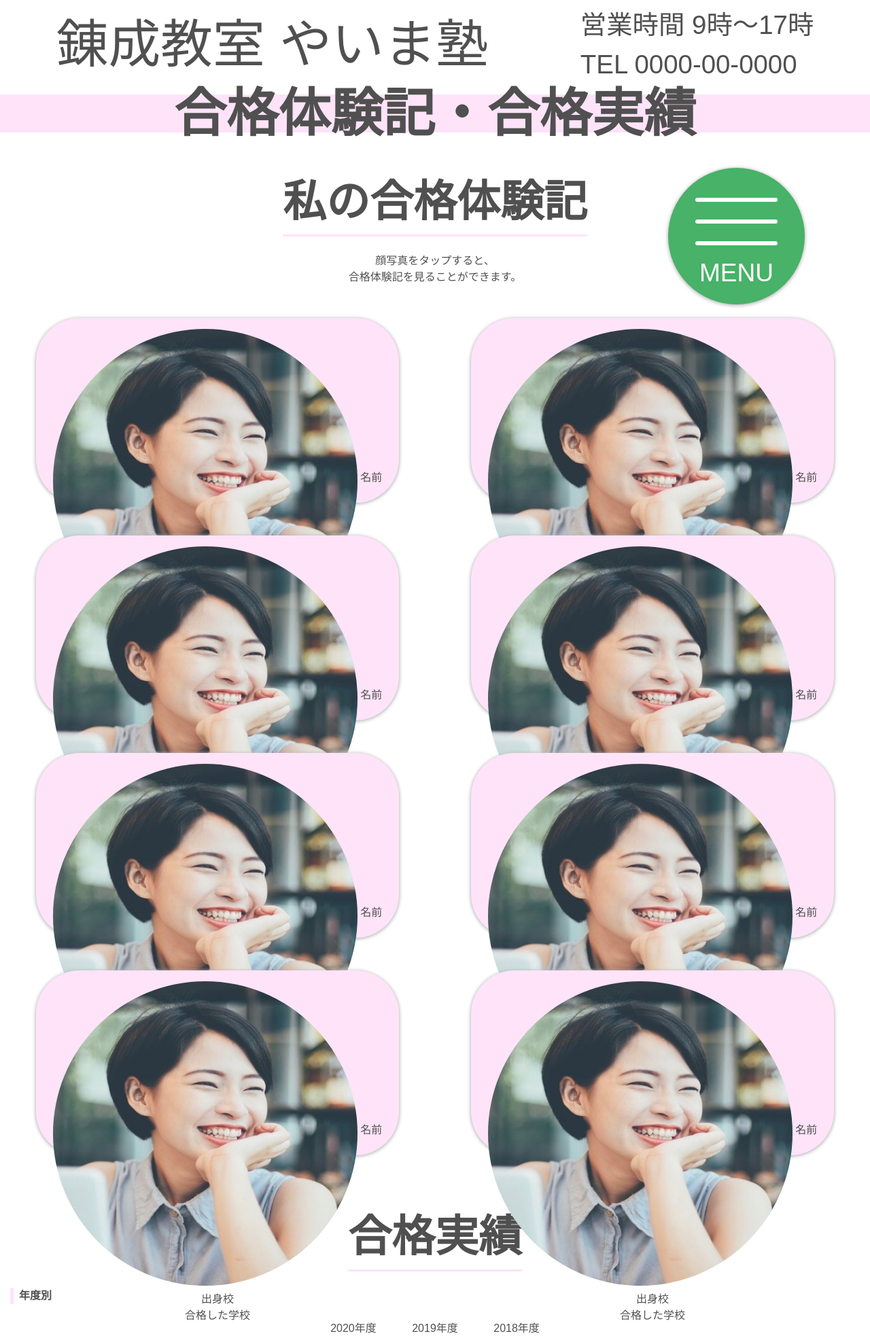
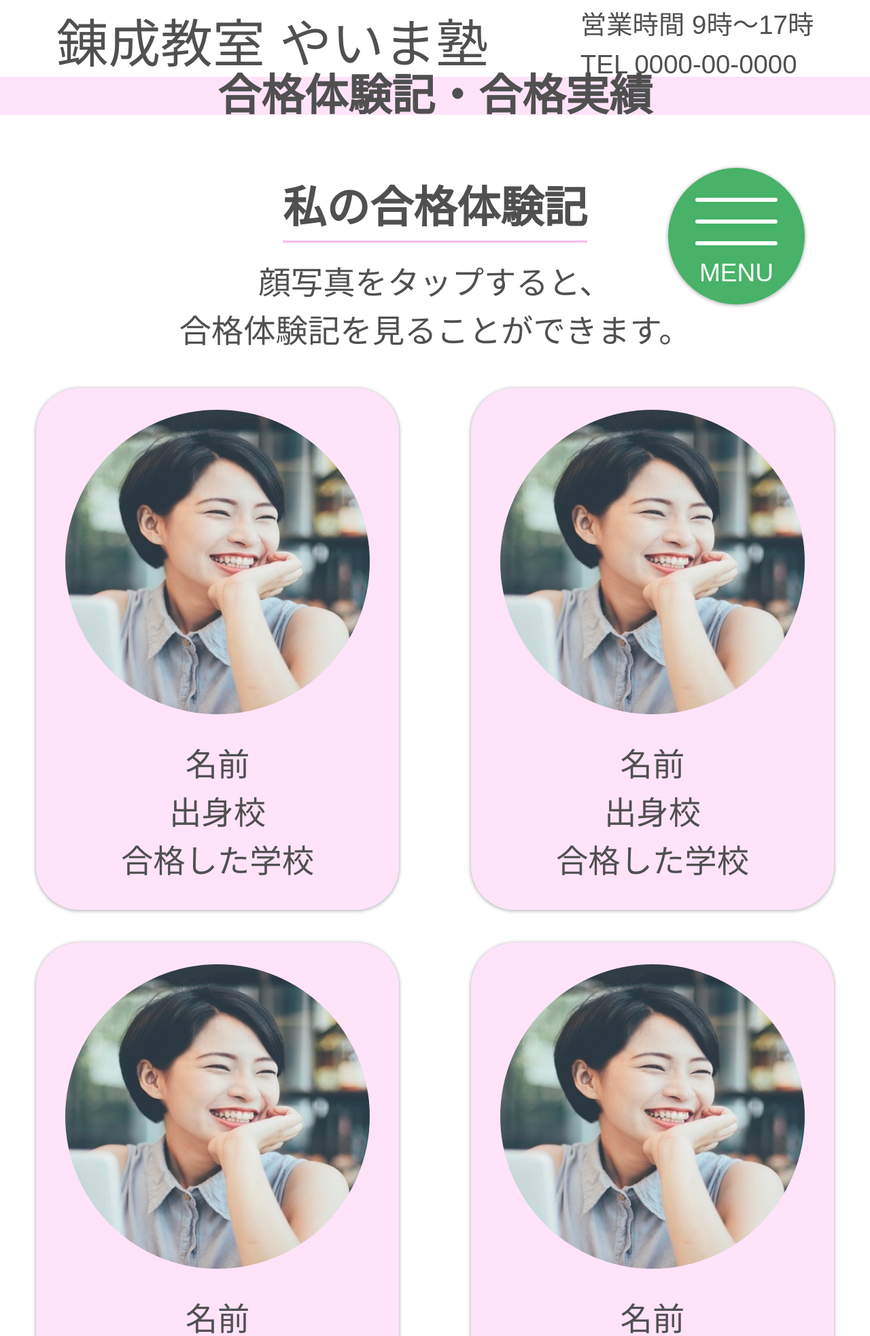
Before and after one commit to Toyoshima4310/yaima-homepage, a PHP site: page /html/success.html in a window 1280 px wide. Shown: the top 1966 px of the page at 68% size. Run offline with PHP 8.4, Linux system fonts and the light colour scheme.

Commit message:
cssにまとめた

```diff
--- a/css/stylesheet.css
+++ b/css/stylesheet.css
@@ -2,7 +2,92 @@
 
 body {
     color: #505050;
+    font-size:3.7vw;
     font-family: "Hiragino Kaku Gothic Pro", "ヒラギノ角ゴ Pro", "Yu Gothic Medium", "游ゴシック Medium", YuGothic, "游ゴシック体", "メイリオ", sans-serif;;
+}
+
+.header ul li {
+    font-size:3vw;
+}
+
+.headerlogo {
+    font-size:6vw;
+}
+
+.themeg {
+    display:inline-block;
+    font-size:5vw;
+    border-bottom:3px solid #2FBA4E;
+}
+
+.themep {
+    display:inline-block;
+    font-size:5vw;
+    border-bottom:3px solid #FCBBED;
+}
+
+.headerg {
+    width:100%;
+    height:7vh;
+    background-color:#EEFFDB;
+    font-size:5vw;
+    position:relative;
+    top:-2.2vw;
+}
+
+.headerp {
+    width:100%;
+    height:7vh;
+    background-color:#FFE3F9;
+    font-size:5vw;
+    position: relative;
+    top:-2.2vw;
+}
+
+.footer {
+    width:100%;
+    height:8vh;
+    margin-top:40vh;
+    background-color:#EEFFDB;
+    font-size:3.6vw;
+}
+
+/*------------------------ハンバーガーメニュースタート--------------------*/
+.menubtn {
+    width:15.7vw;
+    height:15.7vw;
+    border-radius:50%;
+    background-color:#47B268;
+    position:fixed;
+    top:19.3vw;
+    left:76.8vw;
+    z-index:1;
+    box-shadow:0 1px 5px 1px #bbb;
+}
+
+.line {
+    height:0.5vw;
+    width:9.4vw;
+    background-color:white;
+    border-radius:1vw;
+    margin-top:2vw
+}
+
+.menutext {
+    font-size:2.9vw;
+    color:white;
+    margin-top:1vw;
+}
+
+.humberger ul {
+    position:fixed;
+    top:0;
+    right:-80vw;
+    background-color:#C4F7C4;
+    width:80vw;
+    height:100vh;
+    z-index:2;
+    transition:0.4s linear;
 }
 
 .humberger ul li {
@@ -11,12 +96,122 @@ body {
     margin:0;
 }
 
+.humberger ul li:first-child {
+    margin-top:10vw;
+    margin-left:50vw;
+    padding-bottom:25vw;
+    font-size:17vw;
+}
+
 .humberger ul li a {
     display:block;
     text-decoration:none;
 }
+
+.humberger ul li:first-child a {
+    color:#47B268;
+    transition:0.4s linear;
+}
+
 .humberger ul li:not(:first-child) a {
     color:#47B268;
     font-size:4.8vw;
     font-weight:bold;
 }
+
+/*--------------------------index.htmlスタート-------------------------*/
+
+.sea {
+    height:62.3vw;
+    background-image:url(../images/spsea.jpeg);
+    background-size:cover;
+    position:relative;
+    top:-2.2vw;
+}
+
+.seatext {
+    color:#000000;
+    font-size:9vw;
+    text-align:center;
+}
+
+.sea a {
+    width:56.5vw;
+    height:16.4vw;
+    background-color:#C4F7C4;
+    color:#47B268;
+    font-size:6vw;
+    padding-top:3.7vw;
+    border-radius:5vw;
+    box-shadow:0 1px 5px 1px #bbb;
+}
+
+.idxsuc a {
+    width:56.5vw;
+    height:16.4vw;
+    background-color:#FCBBED;
+    color:#505050;
+    font-size:5.2vw;
+    padding-top:4vw;
+    border-radius:5vw;
+    box-shadow:0 1px 5px 1px #bbb;
+}
+
+/*-------------------course.htmlスタート-----------------*/
+
+.table tr:nth-child(odd){
+    background-color:#F6FFEB;
+}
+
+/*------------------success.htmlスタート-----------------*/
+
+.sucimg {
+    display:block;
+    height:60vw;
+    width:39vw;
+    background-color:#FFE3F9;
+    border-radius:5vw;
+    box-shadow:0 1px 5px 1px #bbb;
+    padding-top:2.5vw;
+    padding-bottom:2.5vw;
+}
+
+.sucimg img {
+    height:35vw;
+    width:35vw;
+    margin-bottom:3vw;
+    border-radius:50%;
+}
+
+
+.themecp {
+    display:inline-block;
+    border-left:5px solid #FFE3F9;
+}
+
+/*-----------------interviw.htmlスタート----------------*/
+
+.intimg {
+    font-size:2.8vw;
+    display:block;
+    height:60vw;
+    width:39vw;
+    background-color:#EEFFDB;
+    border-radius:5vw;
+    box-shadow:0 1px 5px 1px #bbb;
+    padding-top:2.5vw;
+    padding-bottom:2.5vw;
+}
+
+.intimg img {
+    height:35vw;
+    width:35vw;
+    margin-bottom:3vw;
+    border-radius:50%;
+}
+
+/*--------------session.htmlスタート--------------------*/
+
+.ssnimg {
+    width:68vw;
+}
--- a/html/success.html
+++ b/html/success.html
@@ -13,11 +13,11 @@
   </head>
   <body>
       <div class="container-fluid"> <!--ヘッダー-->
-        <div class="d-flex justify-content-around mt-2">
-          <div style="font-size:6vw">錬成教室 やいま塾</div>
+        <div class="header d-flex justify-content-around mt-2">
+          <div class="headerlogo">錬成教室 やいま塾</div>
           <ul class="list-unstyled">
-            <li style="font-size:3vw">営業時間 9時〜17時</li>
-            <li style="font-size:3vw">TEL 0000-00-0000</li>
+            <li>営業時間 9時〜17時</li>
+            <li>TEL 0000-00-0000</li>
           </ul>
         </div> <!--d-flex ect-->
       </div> <!--ヘッダー-->
@@ -25,16 +25,16 @@
       <!--スマホメニュースタート-->
       <div id="menu">
 
-        <div v-on:click="drawer" class="d-flex flex-column justify-content-center align-items-center" style="width:15.7vw; height:15.7vw; border-radius:50%; background-color:#47B268; position:fixed; top:19.3vw; left:76.8vw; z-index:1;  box-shadow:0 1px 5px 1px #bbb">
-          <div style="height:0.5vw; width:9.4vw; background-color:white; border-radius:1vw; margin-top:2vw"></div>
-          <div style="height:0.5vw; width:9.4vw; background-color:white; border-radius:1vw; margin-top:2vw"></div>
-          <div style="height:0.5vw; width:9.4vw; background-color:white; border-radius:1vw; margin-top:2vw"></div>
-          <div style="font-size:2.9vw; color:white; margin-top:1vw">MENU</div>
+        <div v-on:click="drawer" class="menubtn d-flex flex-column justify-content-center align-items-center">
+          <div class="line"></div>
+          <div class="line"></div>
+          <div class="line"></div>
+          <div class="menutext">MENU</div>
         </div>
 
         <div class="humberger">
-          <ul class="flex-column text-center list-unstyled" style="position:fixed; top:0; right:-80vw; background-color:#C4F7C4; width:80vw; height:100vh; z-index:2; transition:0.4s linear" v-bind:style="{transform:draw}">
-            <li style="margin-top:10vw; margin-left:50vw; padding-bottom:25vw; font-size:17vw;"><a href="#" style="color:#47B268; transition:0.4s linear" v-on:click="closer">×</a></li>
+          <ul class="flex-column text-center list-unstyled" v-bind:style="{transform:draw}">
+            <li><a href="#" v-on:click="closer">×</a></li>
             <li><a href="index.html">ホーム</a></li>
             <li><a href="about.html">やいま塾について</a></li>
             <li><a v-on:click="closer">合格体験記・合格実績</a></li>
@@ -64,62 +64,52 @@
       </script>
       <!--スマホメニューここまで-->
 
-      <div class="d-inline-flex justify-content-center"
-            style="width:100%; height:7vh; background-color:#FFE3F9"> <!--ヘッダー帯-->
-        <div class="align-self-center font-weight-bold" style="font-size:6vw">合格体験記・合格実績</div>
+      <div class="headerp d-inline-flex justify-content-center"> <!--ヘッダー帯-->
+        <div class="align-self-center font-weight-bold">合格体験記・合格実績</div>
       </div>
 
       <div class="container-fluid text-center"> <!--私の合格体験記スタート-->
-        <div class="mt-5 font-weight-bold"
-            style="display:inline-block; font-size:5vw; border-bottom:3px solid #FFE3F9;">私の合格体験記</div>
+        <div class="themep mt-5 font-weight-bold">私の合格体験記</div>
         <div class="mt-4">顔写真をタップすると、</br>
                           合格体験記を見ることができます。</div>
           <div class="row mt-4">
-            <div class="col-5 mx-auto text-center my-4"
-            style="display:block; height:34vh; width:39vw; background-color:#FFE3F9; border-radius:5vw; box-shadow:0 1px 5px 1px #bbb">
-              <img src="../images/teacher1.jpeg" class="mt-3 mb-2" style="height:35vw; width:35vw; border-radius:50%">
+            <div class="sucimg col-5 mx-auto text-center my-4">
+              <img src="../images/teacher1.jpeg">
               名前</br>
               出身校</br>
               合格した学校</div>
-            <div class="col-5 mx-auto text-center my-4"
-            style="display:block; height:34vh; width:39vw; background-color:#FFE3F9; border-radius:5vw; box-shadow:0 1px 5px 1px #bbb">
-              <img src="../images/teacher1.jpeg" class="mt-3 mb-2" style="height:35vw; width:35vw; border-radius:50%">
+            <div class="sucimg col-5 mx-auto text-center my-4">
+              <img src="../images/teacher1.jpeg">
               名前</br>
               出身校</br>
               合格した学校</div>
-            <div class="col-5 mx-auto text-center my-4"
-            style="display:block; height:34vh; width:39vw; background-color:#FFE3F9; border-radius:5vw; box-shadow:0 1px 5px 1px #bbb">
-              <img src="../images/teacher1.jpeg" class="mt-3 mb-2" style="height:35vw; width:35vw; border-radius:50%">
+            <div class="sucimg col-5 mx-auto text-center my-4">
+              <img src="../images/teacher1.jpeg">
               名前</br>
               出身校</br>
               合格した学校</div>
-            <div class="col-5 mx-auto text-center my-4"
-            style="display:block; height:34vh; width:39vw; background-color:#FFE3F9; border-radius:5vw; box-shadow:0 1px 5px 1px #bbb">
-              <img src="../images/teacher1.jpeg" class="mt-3 mb-2" style="height:35vw; width:35vw; border-radius:50%">
+            <div class="sucimg col-5 mx-auto text-center my-4">
+              <img src="../images/teacher1.jpeg">
               名前</br>
               出身校</br>
               合格した学校</div>
-            <div class="col-5 mx-auto text-center my-4"
-            style="display:block; height:34vh; width:39vw; background-color:#FFE3F9; border-radius:5vw; box-shadow:0 1px 5px 1px #bbb">
-              <img src="../images/teacher1.jpeg" class="mt-3 mb-2" style="height:35vw; width:35vw; border-radius:50%">
+            <div class="sucimg col-5 mx-auto text-center my-4">
+              <img src="../images/teacher1.jpeg">
               名前</br>
               出身校</br>
               合格した学校</div>
-            <div class="col-5 mx-auto text-center my-4"
-            style="display:block; height:34vh; width:39vw; background-color:#FFE3F9; border-radius:5vw; box-shadow:0 1px 5px 1px #bbb">
-              <img src="../images/teacher1.jpeg" class="mt-3 mb-2" style="height:35vw; width:35vw; border-radius:50%">
+            <div class="sucimg col-5 mx-auto text-center my-4">
+              <img src="../images/teacher1.jpeg">
               名前</br>
               出身校</br>
               合格した学校</div>
-            <div class="col-5 mx-auto text-center my-4"
-            style="display:block; height:34vh; width:39vw; background-color:#FFE3F9; border-radius:5vw; box-shadow:0 1px 5px 1px #bbb">
-              <img src="../images/teacher1.jpeg" class="mt-3 mb-2" style="height:35vw; width:35vw; border-radius:50%">
+            <div class="sucimg col-5 mx-auto text-center my-4">
+              <img src="../images/teacher1.jpeg">
               名前</br>
               出身校</br>
               合格した学校</div>
-            <div class="col-5 mx-auto text-center my-4"
-            style="display:block; height:34vh; width:39vw; background-color:#FFE3F9; border-radius:5vw; box-shadow:0 1px 5px 1px #bbb">
-              <img src="../images/teacher1.jpeg" class="mt-3 mb-2" style="height:35vw; width:35vw; border-radius:50%">
+            <div class="sucimg col-5 mx-auto text-center my-4">
+              <img src="../images/teacher1.jpeg">
               名前</br>
               出身校</br>
               合格した学校</div>
@@ -128,49 +118,45 @@
 
       <div class="container-fluid d-flex flex-column"> <!--合格実績スタート-->
         <div class="text-center">
-          <div class="mt-5 font-weight-bold"
-              style="display:inline-block; font-size:5vw; border-bottom:3px solid #FFE3F9">合格実績</div>
+          <div class="themep mt-5 font-weight-bold">合格実績</div>
         </div>
 
-        <div class="mt-4 font-weight-bold pl-2"
-            style="display:inline-block; border-left:5px solid #FFE3F9">年度別</div>
+        <div class="themecp mt-4 font-weight-bold pl-2">年度別</div>
         <div class="mt-4 mx-auto">
           <ul class="list-inline">
-            <li class="list-inline-item mx-4">2020年度</li>
-            <li class="list-inline-item mx-4">2019年度</li>
-            <li class="list-inline-item mx-4">2018年度</li>
+            <li class="list-inline-item mx-3">2020年度</li>
+            <li class="list-inline-item mx-3">2019年度</li>
+            <li class="list-inline-item mx-3">2018年度</li>
           </ul>
           <ul class="list-inline mt-5">
-            <li class="list-inline-item mx-4">2017年度</li>
-            <li class="list-inline-item mx-4">2016年度</li>
-            <li class="list-inline-item mx-4">2015年度</li>
+            <li class="list-inline-item mx-3">2017年度</li>
+            <li class="list-inline-item mx-3">2016年度</li>
+            <li class="list-inline-item mx-3">2015年度</li>
           </ul>
         </div>
 
 
-        <div class="mt-5 font-weight-bold pl-2"
-            style="display:inline-block; border-left:5px solid #FFE3F9">地域別</div>
+        <div class="themecp mt-5 font-weight-bold pl-2">地域別</div>
         <div class="mt-4 mx-auto">
           <ul class="list-inline">
-            <li class="list-inline-item mx-4">北海道・東北地方</li>
-            <li class="list-inline-item mx-4">関東地方</li>
+            <li class="list-inline-item mx-3">北海道・東北地方</li>
+            <li class="list-inline-item mx-3">関東地方</li>
           </ul>
           <ul class="list-inline mt-5">
-            <li class="list-inline-item mx-4">中部地方</li>
-            <li class="list-inline-item mx-4">近畿地方</li>
-            <li class="list-inline-item mx-4">中国地方</li>
+            <li class="list-inline-item mx-3">中部地方</li>
+            <li class="list-inline-item mx-3">近畿地方</li>
+            <li class="list-inline-item mx-3">中国地方</li>
           </ul>
           <ul class="list-inline mt-5">
-            <li class="list-inline-item mx-4">四国地方</li>
-            <li class="list-inline-item mx-4">九州・沖縄地方</li>
+            <li class="list-inline-item mx-3">四国地方</li>
+            <li class="list-inline-item mx-3">九州・沖縄地方</li>
           </ul>
         </div>
 
       </div> <!--合格実績ここまで-->
 
-      <div class="d-inline-flex justify-content-center"
-            style="width:100%; height:8vh; margin-top:40vh; background-color:#EEFFDB"> <!--フッター-->
-        <div class="align-self-center" style="font-size:3.6vw">ここに著作権のことを書きます。</div>
+      <div class="footer d-inline-flex justify-content-center"> <!--フッター-->
+        <div class="align-self-center">ここに著作権のことを書きます。</div>
       </div>
 
     <!-- Optional JavaScript -->
```
Also changed, not shown: html/about.html (+22 -26 lines), html/access.html (+21 -23 lines), html/course.html (+41 -47 lines), html/index.html (+26 -32 lines), html/interview.html (+36 -46 lines), html/session.html (+28 -30 lines).
